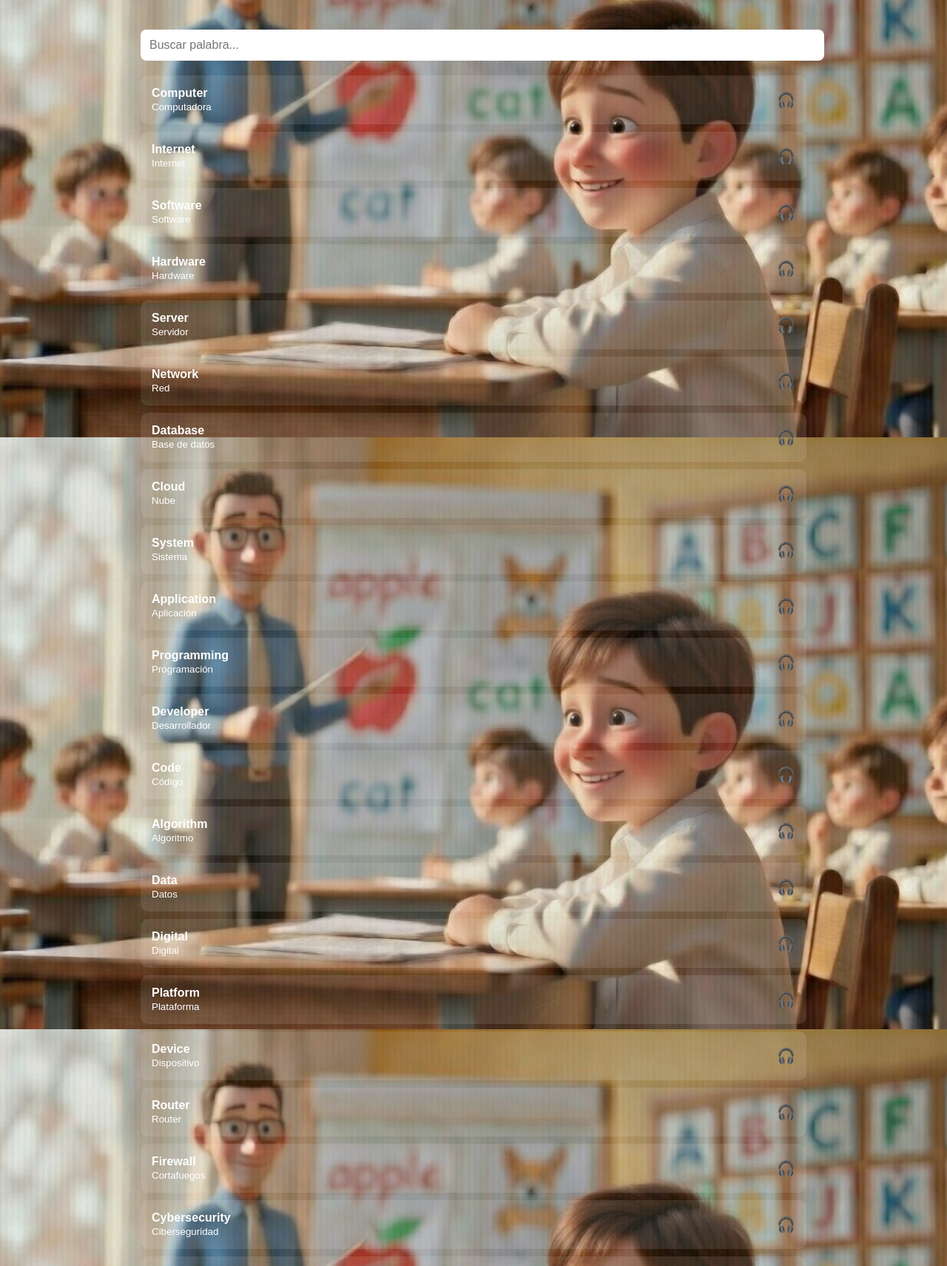
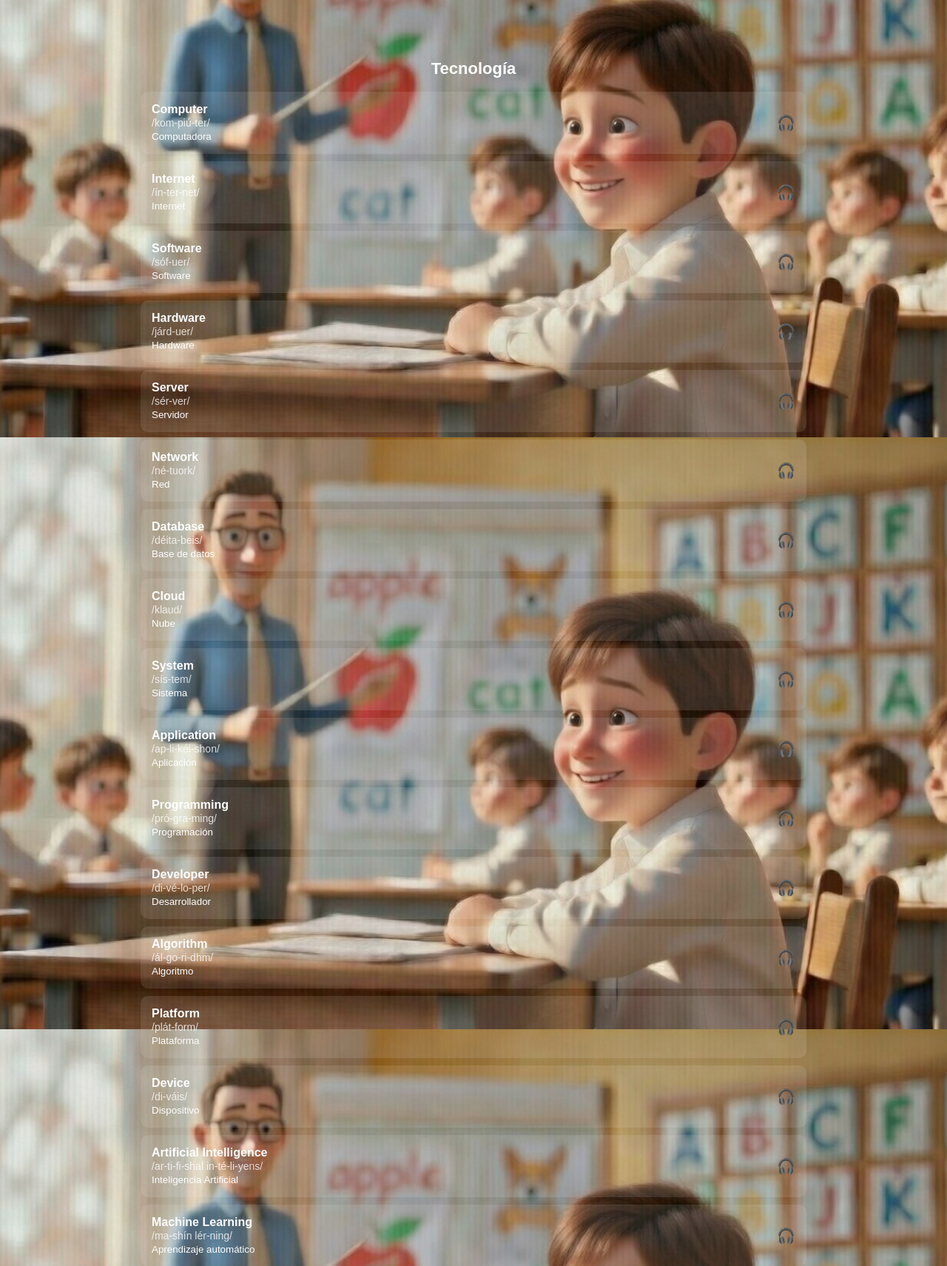
Before and after one commit to palaciojoel395-coder/ingles_web, a Flask app: page /pronunciacion in a window 1280 px wide. Shown: the part 209-1920 px from the top of the page at 74% size. Run offline with Flask 3, Linux system fonts and the light colour scheme.

Commit message:
version actualizada

```diff
--- a/templates/base.html
+++ b/templates/base.html
@@ -35,4 +35,4 @@
 </footer>
 
 </body>
-</html>s
+</html>
--- a/templates/pronunciacion.html
+++ b/templates/pronunciacion.html
@@ -6,76 +6,57 @@
 <link rel="stylesheet" href="{{ url_for('static', filename='style.css') }}">
 
 <style>
-
-/* Diseño tipo app */
-body {
-    margin: 0;
-    font-family: Arial, sans-serif;
+.section-title{
+    margin-top:40px;
+    font-size:22px;
 }
 
-.app-container {
-    max-width: 900px;
-    margin: auto;
-    padding: 20px;
+.word-card{
+    display:flex;
+    justify-content:space-between;
+    align-items:center;
+    background:rgba(255,255,255,0.1);
+    padding:15px;
+    margin-bottom:10px;
+    border-radius:10px;
+    cursor:pointer;
+    transition:0.2s;
 }
 
-.search-box {
-    width: 100%;
-    padding: 12px;
-    border-radius: 8px;
-    border: none;
-    margin-bottom: 20px;
-    font-size: 16px;
+.word-card:hover{
+    background:rgba(255,255,255,0.2);
+    transform:scale(1.02);
 }
 
-.word-card {
-    display: flex;
-    justify-content: space-between;
-    align-items: center;
-    background: rgba(255,255,255,0.1);
-    padding: 15px;
-    margin-bottom: 10px;
-    border-radius: 10px;
-    cursor: pointer;
-    transition: 0.2s;
+.word-card.active{
+    background:#ff9800;
 }
 
-.word-card:hover {
-    background: rgba(255,255,255,0.2);
-    transform: scale(1.02);
+.word-text{
+    text-align:left;
 }
 
-.word-card.active {
-    background: #ff9800;
+.pronunciation{
+    font-size:14px;
+    opacity:0.8;
 }
 
-.word-text {
-    text-align: left;
+.audio-icon{
+    font-size:20px;
 }
-
-.audio-icon {
-    font-size: 20px;
-}
-
 </style>
 </head>
 
 <body>
 
 <header>
-    <h1>🔐 Cyber English</h1>
-    <a href="{{ url_for('index') }}">
-        <button>⬅ Volver</button>
-    </a>
+<h1>🔐 Cyber English</h1>
+<a href="{{ url_for('index') }}">
+<button>⬅ Volver</button>
+</a>
 </header>
 
-<div class="app-container">
-
-<input type="text" class="search-box" placeholder="Buscar palabra..." onkeyup="filterWords()">
-
-<div id="wordList"></div>
-
-</div>
+<div style="max-width:900px;margin:auto;padding:20px;" id="content"></div>
 
 <footer>
 <p>© 2026 Yoel Palacio Juarez</p>
@@ -83,119 +64,130 @@ body {
 
 <script>
 
-const words = [
-["Computer","Computadora"],
-["Internet","Internet"],
-["Software","Software"],
-["Hardware","Hardware"],
-["Server","Servidor"],
-["Network","Red"],
-["Database","Base de datos"],
-["Cloud","Nube"],
-["System","Sistema"],
-["Application","Aplicación"],
-["Programming","Programación"],
-["Developer","Desarrollador"],
-["Code","Código"],
-["Algorithm","Algoritmo"],
-["Data","Datos"],
-["Digital","Digital"],
-["Platform","Plataforma"],
-["Device","Dispositivo"],
-["Router","Router"],
-["Firewall","Cortafuegos"],
-["Cybersecurity","Ciberseguridad"],
-["Hacker","Hacker"],
-["Malware","Malware"],
-["Virus","Virus"],
-["Phishing","Phishing"],
-["Ransomware","Ransomware"],
-["Encryption","Encriptación"],
-["Password","Contraseña"],
-["Authentication","Autenticación"],
-["Authorization","Autorización"],
-["Threat","Amenaza"],
-["Attack","Ataque"],
-["Data Breach","Fuga de datos"],
-["Spyware","Software espía"],
-["Trojan","Troyano"],
-["Security","Seguridad"],
-["Access","Acceso"],
-["Backup","Copia de seguridad"],
-["Identity","Identidad"],
-["Biometrics","Biometría"],
-["Vulnerability","Vulnerabilidad"],
-["Exploit","Exploit"],
-["Patch","Parche"],
-["Update","Actualización"],
-["Cybercrime","Ciberdelito"],
-["Dark Web","Web oscura"],
-["IP Address","Dirección IP"],
-["Domain","Dominio"],
-["Hosting","Hosting"],
-["Protocol","Protocolo"],
-["HTTP","HTTP"],
-["HTTPS","HTTPS"],
-["VPN","VPN"],
-["Bandwidth","Ancho de banda"],
-["Upload","Subir"],
-["Download","Descargar"],
-["Administrator","Administrador"],
-["Root","Usuario root"],
-["Linux","Linux"],
-["Windows","Windows"],
-["MacOS","MacOS"],
-["Terminal","Terminal"],
-["Command","Comando"],
-["Script","Script"],
-["Debug","Depurar"],
-["Bug","Error"],
-["Cloud Security","Seguridad en la nube"],
-["Penetration Testing","Prueba de penetración"],
-["Zero Day","Día cero"],
-["Data Center","Centro de datos"],
-["Monitoring","Monitoreo"],
-["Digital Forensics","Forense digital"],
-["Source Code","Código fuente"],
-["Artificial Intelligence","Inteligencia Artificial"],
-["Machine Learning","Aprendizaje automático"],
-["Big Data","Macrodatos"],
-["Blockchain","Blockchain"],
-["Smart Contract","Contrato inteligente"],
-["Encryption Key","Clave de encriptación"],
-["Hash","Hash"],
-["Token","Token"],
-["Cyber Attack","Ataque cibernético"],
-["Incident Response","Respuesta a incidentes"],
-["Security Policy","Política de seguridad"],
-["Cloud Computing","Computación en la nube"],
-["Two-Factor Authentication","Autenticación de dos factores"],
-["Multi-Factor Authentication","Autenticación multifactor"],
-["Risk Assessment","Evaluación de riesgos"],
-["Cyber Defense","Defensa cibernética"],
-["Digital Identity","Identidad digital"],
-["Security Audit","Auditoría de seguridad"],
-["Intrusion Detection","Detección de intrusos"],
-["Endpoint","Punto final"],
-["Data Protection","Protección de datos"]
-];
+const sections = {
 
-const wordList = document.getElementById("wordList");
+"Tecnología":[
+["Computer","/kom-piú-ter/","Computadora"],
+["Internet","/ín-ter-net/","Internet"],
+["Software","/sóf-uer/","Software"],
+["Hardware","/járd-uer/","Hardware"],
+["Server","/sér-ver/","Servidor"],
+["Network","/né-tuork/","Red"],
+["Database","/déita-beis/","Base de datos"],
+["Cloud","/klaud/","Nube"],
+["System","/sís-tem/","Sistema"],
+["Application","/ap-li-kéi-shon/","Aplicación"],
+["Programming","/pró-gra-ming/","Programación"],
+["Developer","/di-vé-lo-per/","Desarrollador"],
+["Algorithm","/ál-go-ri-dhm/","Algoritmo"],
+["Platform","/plát-form/","Plataforma"],
+["Device","/di-váis/","Dispositivo"],
+["Artificial Intelligence","/ar-ti-fi-shal in-té-li-yens/","Inteligencia Artificial"],
+["Machine Learning","/ma-shín lér-ning/","Aprendizaje automático"],
+["Blockchain","/blók-chein/","Blockchain"],
+["Big Data","/big déi-ta/","Macrodatos"],
+["Smart Contract","/smart kón-tract/","Contrato inteligente"],
+["Source Code","/sors kóud/","Código fuente"],
+["Digital","/dí-yi-tal/","Digital"],
+["Token","/tó-ken/","Token"],
+["Hash","/jash/","Hash"],
+["Cloud Computing","/klaud kom-piú-ting/","Computación en la nube"],
+["Data Center","/déita sén-ter/","Centro de datos"],
+["Monitoring","/mó-ni-to-ring/","Monitoreo"],
+["Encryption Key","/en-kríp-shon ki/","Clave de encriptación"],
+["Automation","/o-to-méi-shon/","Automatización"],
+["Interface","/ín-ter-feis/","Interfaz"]
+],
 
-function displayWords(list){
-    wordList.innerHTML="";
-    list.forEach(word=>{
+"Ciberseguridad":[
+["Cybersecurity","/sái-ber-si-kiú-ri-ti/","Ciberseguridad"],
+["Hacker","/já-ker/","Hacker"],
+["Ethical Hacker","/é-ti-kal já-ker/","Hacker ético"],
+["Malware","/mál-uer/","Malware"],
+["Virus","/vái-rus/","Virus"],
+["Phishing","/fí-shing/","Phishing"],
+["Ransomware","/rán-som-uer/","Ransomware"],
+["Encryption","/en-kríp-shon/","Encriptación"],
+["Password","/pás-uord/","Contraseña"],
+["Authentication","/au-then-ti-kéi-shon/","Autenticación"],
+["Authorization","/o-tho-ri-zéi-shon/","Autorización"],
+["Threat","/zret/","Amenaza"],
+["Attack","/a-ták/","Ataque"],
+["Data Breach","/déita brích/","Fuga de datos"],
+["Spyware","/spái-uer/","Software espía"],
+["Trojan","/tró-yan/","Troyano"],
+["Security","/si-kiú-ri-ti/","Seguridad"],
+["Access","/ák-ses/","Acceso"],
+["Backup","/bák-op/","Copia de seguridad"],
+["Identity","/ai-dén-ti-ti/","Identidad"],
+["Vulnerability","/val-ne-ra-bí-li-ti/","Vulnerabilidad"],
+["Exploit","/eks-plóit/","Exploit"],
+["Patch","/pách/","Parche"],
+["Cybercrime","/sái-ber-kraim/","Ciberdelito"],
+["Dark Web","/dárk ueb/","Web oscura"],
+["Penetration Testing","/pe-ne-tréi-shon tés-ting/","Prueba de penetración"],
+["Zero Day","/zí-ro déi/","Día cero"],
+["Risk Assessment","/risk a-sés-ment/","Evaluación de riesgos"],
+["Security Audit","/si-kiú-ri-ti ó-dit/","Auditoría de seguridad"],
+["Incident Response","/ín-si-dent ri-spóns/","Respuesta a incidentes"]
+],
+
+"Redes y Sistemas":[
+["IP Address","/ai-pí a-drés/","Dirección IP"],
+["Domain","/do-méin/","Dominio"],
+["Hosting","/jós-ting/","Hosting"],
+["Protocol","/pró-to-col/","Protocolo"],
+["HTTP","/ei-chi-ti-ti-pí/","HTTP"],
+["HTTPS","/ei-chi-ti-ti-pí-es/","HTTPS"],
+["VPN","/vi-pí-en/","VPN"],
+["Bandwidth","/bánd-uiz/","Ancho de banda"],
+["Upload","/áp-lod/","Subir"],
+["Download","/dáun-lod/","Descargar"],
+["Administrator","/ad-mí-nis-trei-tor/","Administrador"],
+["Root","/rut/","Usuario root"],
+["Linux","/lí-nuks/","Linux"],
+["Windows","/uín-dous/","Windows"],
+["MacOS","/mák-os/","MacOS"],
+["Terminal","/tér-mi-nal/","Terminal"],
+["Command","/ko-mánd/","Comando"],
+["Script","/skript/","Script"],
+["Debug","/di-bág/","Depurar"],
+["Bug","/bág/","Error"],
+["Endpoint","/énd-point/","Punto final"],
+["Intrusion Detection","/in-trú-shon di-ték-shon/","Detección de intrusos"],
+["Firewall","/fáir-uol/","Cortafuegos"],
+["Data Protection","/déita pro-ték-shon/","Protección de datos"],
+["Cloud Security","/klaud si-kiú-ri-ti/","Seguridad en la nube"],
+["Two-Factor Authentication","/tú fák-tor au-then-ti-kéi-shon/","Autenticación de dos factores"],
+["Multi-Factor Authentication","/múl-ti fák-tor au-then-ti-kéi-shon/","Autenticación multifactor"],
+["Cyber Defense","/sái-ber di-féns/","Defensa cibernética"],
+["Digital Identity","/dí-yi-tal ai-dén-ti-ti/","Identidad digital"],
+["Endpoint Security","/énd-point si-kiú-ri-ti/","Seguridad de punto final"]
+]
+
+};
+
+const container=document.getElementById("content");
+
+for(const section in sections){
+    const title=document.createElement("h2");
+    title.className="section-title";
+    title.innerText=section;
+    container.appendChild(title);
+
+    sections[section].forEach(word=>{
         const div=document.createElement("div");
         div.className="word-card";
         div.innerHTML=`
             <div class="word-text">
                 <strong>${word[0]}</strong><br>
-                <small>${word[1]}</small>
+                <span class="pronunciation">${word[1]}</span><br>
+                <small>${word[2]}</small>
             </div>
             <div class="audio-icon">🎧</div>
         `;
         div.onclick=()=>speak(word[0],div);
-        wordList.appendChild(div);
+        container.appendChild(div);
     });
 }
 
@@ -209,14 +201,6 @@ function speak(word,element){
     element.classList.add("active");
 }
 
-function filterWords(){
-    const input=document.querySelector(".search-box").value.toLowerCase();
-    const filtered=words.filter(word=>word[0].toLowerCase().includes(input));
-    displayWords(filtered);
-}
-
-displayWords(words);
-
 </script>
 
 </body>
```
Also changed, not shown: 1 other file.
